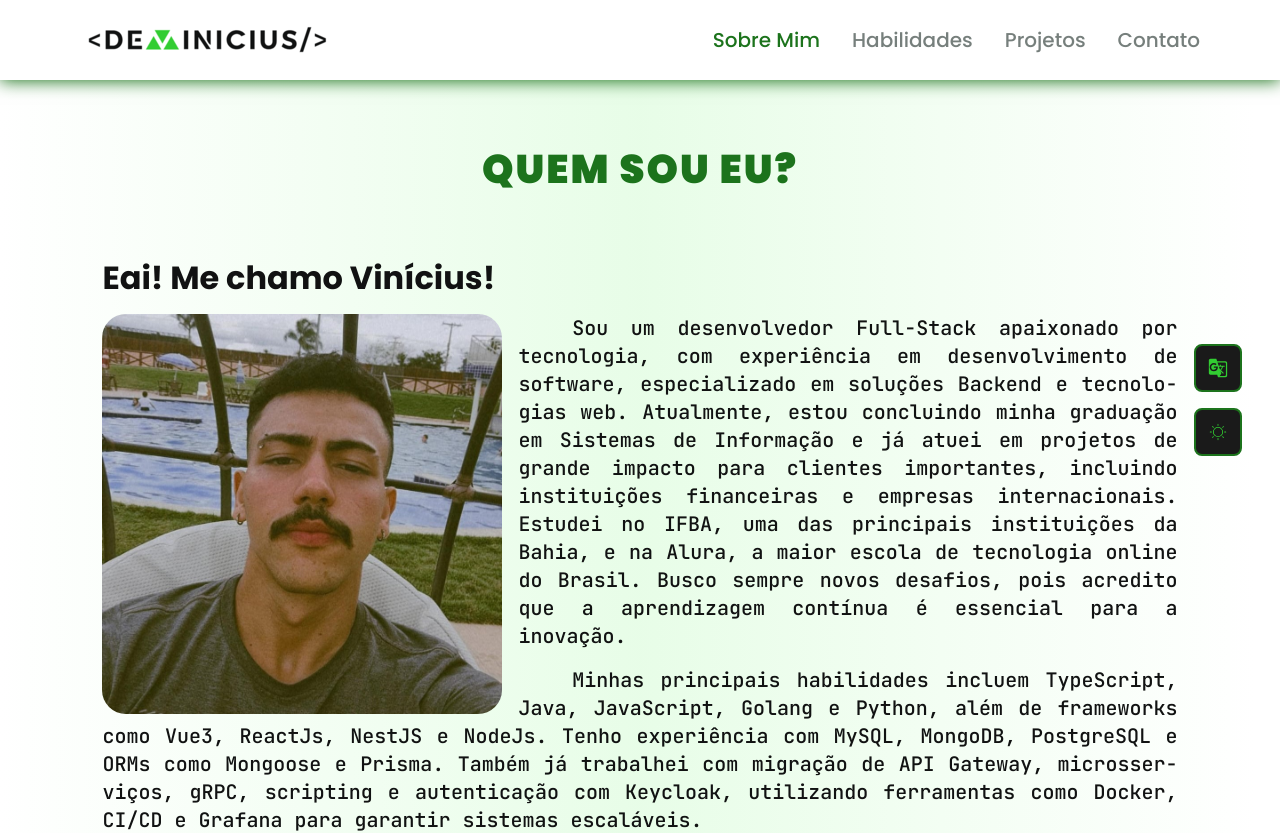
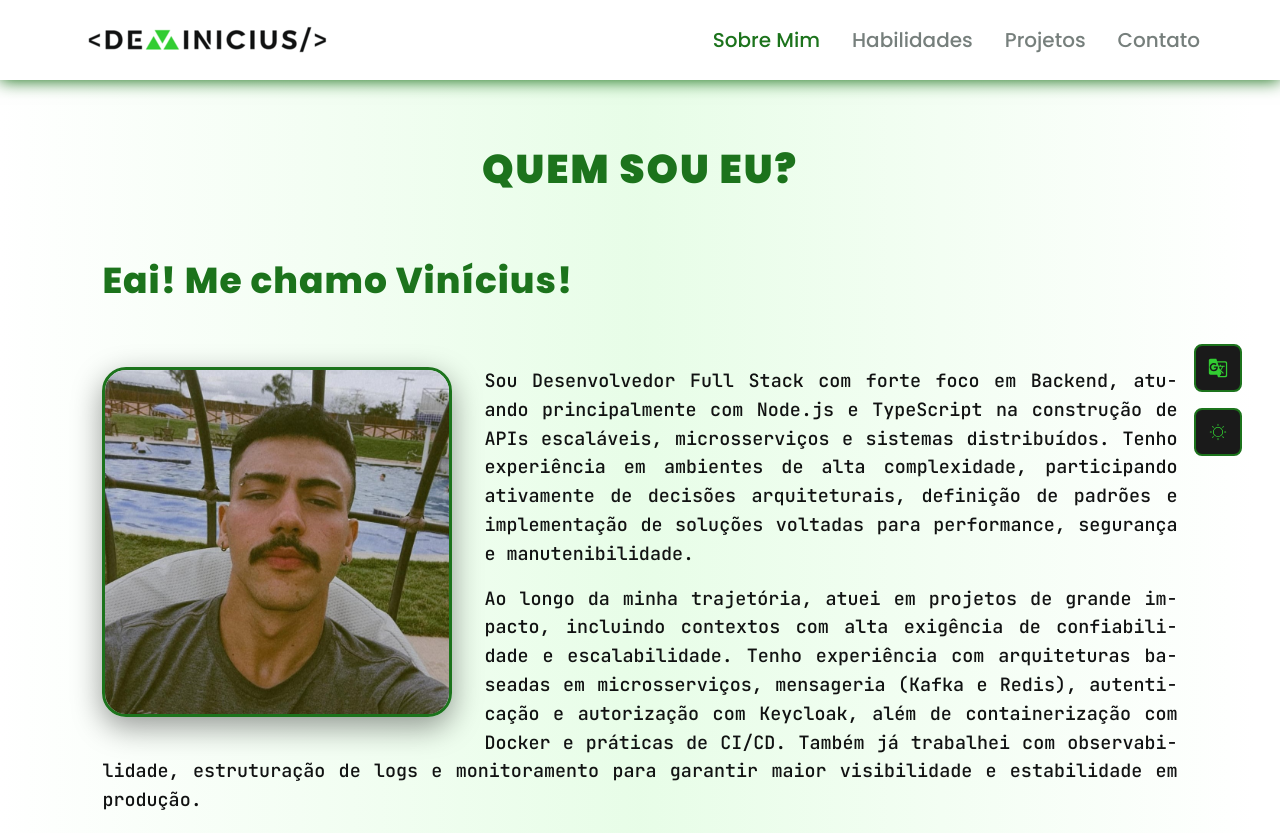
Before and after one commit to viniciussis/My_Portfolio, a React (Vite) app: page /about in a window 1280 px wide. Shown: the top 833 px of the page. Built offline with nearby package versions, Linux system fonts and the light colour scheme; no server answers.

Commit message:
feat(about): update professional summary, redesign layout and hobbies section

```diff
--- a/src/pages/About/Hobbies/Hobbies.scss
+++ b/src/pages/About/Hobbies/Hobbies.scss
@@ -1,33 +1,91 @@
 .hobbies {
   flex-direction: column;
+  align-items: center;
   display: flex;
-  gap: 1.5rem;
+  gap: 3rem;
+  width: 100%;
+  margin-top: 2rem;
+
+  &__header {
+    text-align: center;
+    display: flex;
+    flex-direction: column;
+    gap: 1.5rem;
+    max-width: 800px;
+  }
 
   &__sub {
     font-family: variables.$font-title;
     color: var(--theme-primary);
     text-transform: uppercase;
     letter-spacing: 2px;
-    text-align: center;
     font-size: 2.5rem;
     font-weight: 900;
   }
 
-  &__para {
+  &__subtitle {
     color: var(--theme-secondary);
-    word-break: break-word;
-    text-align: justify;
-    hyphens: auto;
-    font-size: 1.1rem;
+    font-size: 1.15rem;
+    line-height: 1.6;
+  }
 
-    &__label {
+  &__grid {
+    display: grid;
+    grid-template-columns: 1fr;
+    gap: 2rem;
+    width: 100%;
+  }
+
+  &__card {
+    background-color: var(--theme-background);
+    border: 3px solid var(--theme-on-surface);
+    border-radius: variables.$border-radius-lg;
+    box-shadow: 8px 8px 15px var(--theme-smoke-down), -5px -5px 10px var(--theme-smoke-up);
+    padding: 2rem;
+    display: flex;
+    flex-direction: column;
+    gap: 1.25rem;
+    transition: all 0.3s ease;
+
+    &:hover {
+      transform: translateY(-5px);
+      border-color: var(--theme-primary);
+      box-shadow: 12px 12px 20px var(--theme-smoke-down), -8px -8px 15px var(--theme-smoke-up);
+
+      .hobbies__card-icon {
+        color: var(--theme-primary);
+        transform: translateX(10px);
+      }
+    }
+
+    &-icon {
+      font-size: 2.5rem;
+      color: var(--theme-on-surface);
+      transition: all 0.3s ease;
+      display: flex;
+      align-items: center;
+    }
+
+    &-title {
+      font-family: variables.$font-title;
       color: var(--theme-primary);
+      font-size: 1.5rem;
+      font-weight: 700;
+      letter-spacing: 1px;
+    }
+
+    &-text {
+      color: var(--theme-secondary);
+      font-size: 1.1rem;
+      line-height: 1.6;
+      text-align: justify;
     }
   }
 
   @include mixins.for-size(tablet) {
-    &__para {
-      font-size: 1.25rem;
+    &__grid {
+      grid-template-columns: repeat(2, 1fr);
+      gap: 3rem;
     }
   }
 }
--- a/src/pages/About/Hobbies/index.tsx
+++ b/src/pages/About/Hobbies/index.tsx
@@ -1,28 +1,60 @@
+import { FaDumbbell, FaBook, FaUtensils, FaPlane } from 'react-icons/fa'
 import { useTranslation } from 'react-i18next'
+import { motion } from 'framer-motion'
 import './Hobbies.scss'
 
 const Hobbies = () => {
   const { t } = useTranslation('global')
+
+  const hobbiesList = [
+    { id: '1', icon: FaDumbbell },
+    { id: '2', icon: FaBook },
+    { id: '3', icon: FaUtensils },
+    { id: '4', icon: FaPlane },
+  ]
+
+  const containerVariants = {
+    hidden: { opacity: 0 },
+    show: {
+      opacity: 1,
+      transition: { staggerChildren: 0.15 },
+    },
+  }
+
+  const itemVariants = {
+    hidden: { opacity: 0, y: 30 },
+    show: { opacity: 1, y: 0 },
+  }
+
   return (
     <section className="hobbies">
-      <h2 className="hobbies__sub">Hobbies</h2>
-      <p className="hobbies__para">{t('aboutpage.hobbies.sub')}</p>
-      <p className="hobbies__para">
-        <strong className='hobbies__para__label'>{t('aboutpage.hobbies.1.label')}</strong>
-        {t('aboutpage.hobbies.1.value')}
-      </p>
-      <p className="hobbies__para">
-        <strong className='hobbies__para__label'>{t('aboutpage.hobbies.2.label')}</strong>
-        {t('aboutpage.hobbies.2.value')}
-      </p>
-      <p className="hobbies__para">
-        <strong className='hobbies__para__label'>{t('aboutpage.hobbies.3.label')}</strong>
-        {t('aboutpage.hobbies.3.value')}
-      </p>
-      <p className="hobbies__para">
-        <strong className='hobbies__para__label'>{t('aboutpage.hobbies.4.label')}</strong>
-        {t('aboutpage.hobbies.4.value')}
-      </p>
+      <div className="hobbies__header">
+        <h2 className="hobbies__sub">Hobbies</h2>
+        <p className="hobbies__subtitle">{t('aboutpage.hobbies.sub')}</p>
+      </div>
+
+      <motion.div
+        className="hobbies__grid"
+        variants={containerVariants}
+        initial="hidden"
+        whileInView="show"
+        viewport={{ once: true, amount: 0.2 }}
+      >
+        {hobbiesList.map((hobby) => {
+          const Icon = hobby.icon
+          return (
+            <motion.div key={hobby.id} className="hobbies__card" variants={itemVariants}>
+              <div className="hobbies__card-icon">
+                <Icon />
+              </div>
+              <h4 className="hobbies__card-title">
+                {t(`aboutpage.hobbies.${hobby.id}.label`).replace(':', '')}
+              </h4>
+              <p className="hobbies__card-text">{t(`aboutpage.hobbies.${hobby.id}.value`)}</p>
+            </motion.div>
+          )
+        })}
+      </motion.div>
     </section>
   )
 }
--- a/src/pages/About/Myself/Myself.scss
+++ b/src/pages/About/Myself/Myself.scss
@@ -2,70 +2,86 @@
   flex-direction: column;
   align-items: center;
   display: flex;
-  gap: 1rem;
+  gap: 2rem;
+  width: 100%;
+  max-width: 1200px;
+  margin: 0 auto;
+
+  &__content {
+    display: block; // Changed from flex to block to allow floats
+    width: 100%;
+  }
+
+  &__text {
+    display: block; // Change to block so paragraphs flow naturally around float
+  }
 
   &__sub {
     font-family: variables.$font-title;
-    color: var(--theme-secondary);
+    color: var(--theme-primary);
     text-align: center;
-    font-size: 1.75rem;
-    font-weight: 700;
+    font-size: 2rem;
+    font-weight: 800;
+    letter-spacing: 1px;
+    margin-bottom: 2rem;
+    width: 100%;
   }
 
   &__photo {
     border-radius: variables.$border-radius-xl;
-    margin-bottom: 0.5rem;
+    box-shadow: 0 10px 30px rgba(0, 0, 0, 0.4);
+    border: 3px solid var(--theme-primary);
+    margin-bottom: 1.5rem;
     max-width: 400px;
-    width: 90%;
+    width: 100%;
+    display: block;
+    margin-left: auto;
+    margin-right: auto;
   }
 
   &__para {
     color: var(--theme-secondary);
     word-break: break-word;
-    line-height: 1.75rem;
+    line-height: 1.8rem;
     text-align: justify;
     font-size: 1.1rem;
-    text-indent: 5%;
     hyphens: auto;
+    margin-bottom: 1rem;
   }
 
   @include mixins.for-size(tablet) {
-    display: unset;
-
     &__sub {
-      margin-bottom: 1rem;
       text-align: left;
-      font-size: 2rem;
+      font-size: 2.25rem;
     }
 
     &__photo {
-      margin-right: 1rem;
       float: left;
-      width: 40%;
+      margin-right: 2rem;
+      margin-bottom: 1.5rem;
+      max-width: 350px;
     }
 
     &__para {
-      margin-bottom: 1rem;
-      font-size: 1.25rem;
-      text-indent: 5%;
-      hyphens: auto;
+      font-size: 1.15rem;
     }
   }
 
   @include mixins.for-size(desktop-lg) {
     &__sub {
-      margin-bottom: 2rem;
-      font-size: 2.5rem;
+      font-size: 2.75rem;
+      margin-bottom: 3rem;
     }
 
     &__photo {
-      margin-right: 2rem;
+      max-width: 450px;
+      margin-right: 3rem;
     }
 
     &__para {
-      margin-bottom: 1rem;
-      font-size: 1.75rem;
-      text-indent: 2.5%;
+      font-size: 1.25rem;
+      line-height: 2rem;
+      margin-bottom: 1.5rem;
     }
   }
 }
--- a/src/pages/About/Myself/index.tsx
+++ b/src/pages/About/Myself/index.tsx
@@ -1,20 +1,40 @@
+import { motion } from 'framer-motion'
 import { useTranslation } from 'react-i18next'
 import './Myself.scss'
 
 const Myself = () => {
   const { t } = useTranslation('global')
+
   return (
     <section className="myself">
       <h3 className="myself__sub">{t('aboutpage.greetings.sub')}</h3>
-      <img
-        className="myself__photo"
-        src="images/common/profile.jpg"
-        alt="profile"
-        aria-hidden="true"
-      />
-      <p className="myself__para">{t('aboutpage.greetings.paras.1')} </p>
-      <p className="myself__para">{t('aboutpage.greetings.paras.2')} </p>
-      <p className="myself__para">{t('aboutpage.greetings.paras.3')} </p>
+
+      <div className="myself__content">
+        <motion.img
+          className="myself__photo"
+          src="images/common/profile.jpg"
+          alt="profile"
+          aria-hidden="true"
+          initial={{ opacity: 0, x: -50 }}
+          whileInView={{ opacity: 1, x: 0 }}
+          transition={{ duration: 0.6 }}
+          viewport={{ once: true, amount: 0.2 }}
+        />
+
+        <motion.div
+          className="myself__text"
+          initial={{ opacity: 0, x: 50 }}
+          whileInView={{ opacity: 1, x: 0 }}
+          transition={{ duration: 0.6, delay: 0.2 }}
+          viewport={{ once: true, amount: 0.2 }}
+        >
+          {[1, 2, 3, 4, 5].map((item) => (
+            <p key={item} className="myself__para">
+              {t(`aboutpage.greetings.paras.${item}`)}
+            </p>
+          ))}
+        </motion.div>
+      </div>
     </section>
   )
 }
--- a/src/translations/pt/global.json
+++ b/src/translations/pt/global.json
@@ -62,9 +62,11 @@
     "greetings": {
       "sub": "Eai! Me chamo Vinícius!",
       "paras": {
-        "1": "Sou um desenvolvedor Full-Stack apaixonado por tecnologia, com experiência em desenvolvimento de software, especializado em soluções Backend e tecnologias web. Atualmente, estou concluindo minha graduação em Sistemas de Informação e já atuei em projetos de grande impacto para clientes importantes, incluindo instituições financeiras e empresas internacionais. Estudei no IFBA, uma das principais instituições da Bahia, e na Alura, a maior escola de tecnologia online do Brasil. Busco sempre novos desafios, pois acredito que a aprendizagem contínua é essencial para a inovação.",
-        "2": "Minhas principais habilidades incluem TypeScript, Java, JavaScript, Golang e Python, além de frameworks como Vue3, ReactJs, NestJS e NodeJs. Tenho experiência com MySQL, MongoDB, PostgreSQL e ORMs como Mongoose e Prisma. Também já trabalhei com migração de API Gateway, microsserviços, gRPC, scripting e autenticação com Keycloak, utilizando ferramentas como Docker, CI/CD e Grafana para garantir sistemas escaláveis.",
-        "3": "Além das habilidades técnicas, valorizo o trabalho em equipe e a colaboração para impulsionar a inovação. Gosto de compartilhar conhecimento e resolver problemas em ambientes dinâmicos. Fora do trabalho, sou apaixonado por fitness, nutrição e leitura, acreditando que o crescimento pessoal é essencial para o sucesso a longo prazo."
+        "1": "Sou Desenvolvedor Full Stack com forte foco em Backend, atuando principalmente com Node.js e TypeScript na construção de APIs escaláveis, microsserviços e sistemas distribuídos. Tenho experiência em ambientes de alta complexidade, participando ativamente de decisões arquiteturais, definição de padrões e implementação de soluções voltadas para performance, segurança e manutenibilidade.",
+        "2": "Ao longo da minha trajetória, atuei em projetos de grande impacto, incluindo contextos com alta exigência de confiabilidade e escalabilidade. Tenho experiência com arquiteturas baseadas em microsserviços, mensageria (Kafka e Redis), autenticação e autorização com Keycloak, além de containerização com Docker e práticas de CI/CD. Também já trabalhei com observabilidade, estruturação de logs e monitoramento para garantir maior visibilidade e estabilidade em produção.",
+        "3": "Minhas principais stacks incluem TypeScript, Node.js (com NestJS), React, além de experiência complementar com Java e Go. Possuo vivência com bancos relacionais como PostgreSQL e MySQL, bancos NoSQL como MongoDB e Redis, e ORMs como Prisma e Mongoose. Tenho familiaridade com GraphQL, design patterns e boas práticas de engenharia de software.",
+        "4": "Atualmente concluindo minha graduação em Sistemas de Informação, com base construída no IFBA e formação complementar contínua por meio de cursos e especializações. Acredito fortemente em aprendizado constante, melhoria contínua e construção de soluções que realmente gerem impacto positivo para pessoas e negócios.",
+        "5": "Além das habilidades técnicas, valorizo autonomia com responsabilidade, colaboração em equipe e participação ativa em decisões estratégicas. Gosto de ambientes desafiadores, onde posso evoluir tecnicamente e contribuir para produtos de longo prazo. Fora do trabalho, mantenho disciplina com treino, nutrição e leitura — pilares que também aplico na minha vida profissional, buscando consistência e evolução contínua."
       }
     },
     "timeline": {
```
Also changed, not shown: src/translations/en/global.json (+5 -3 lines).
